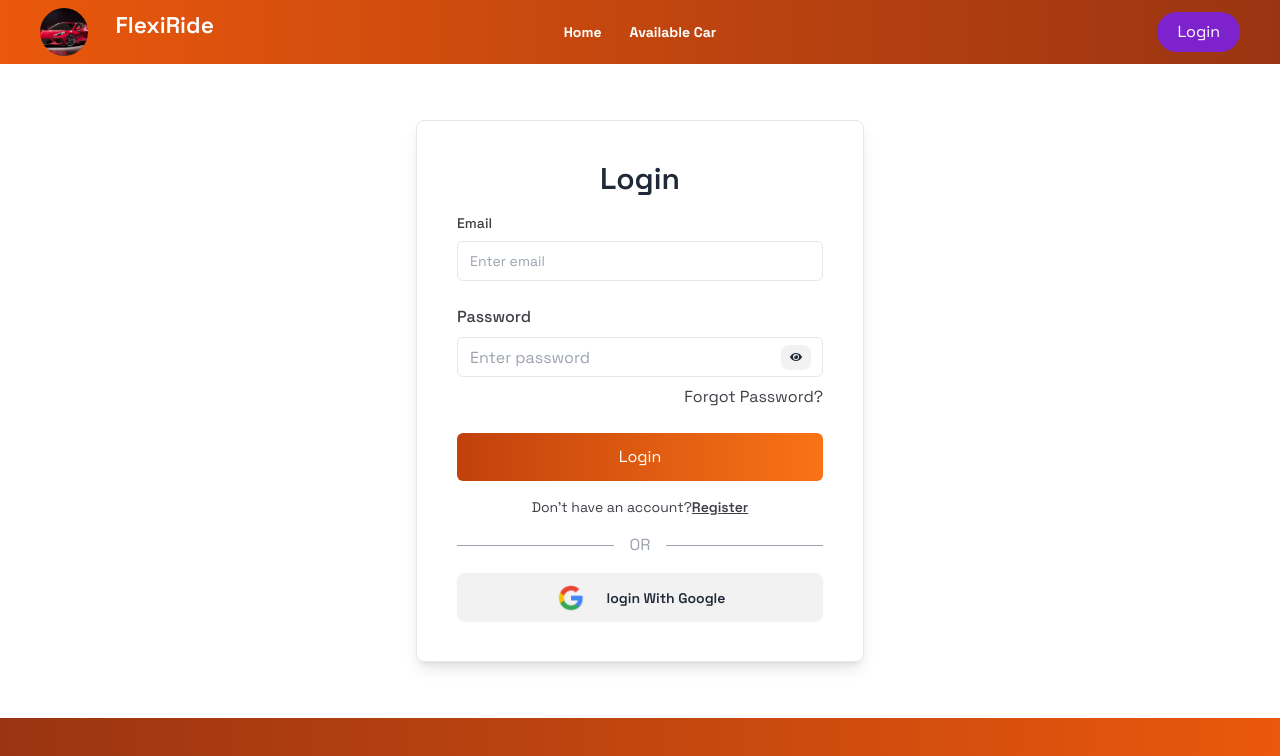
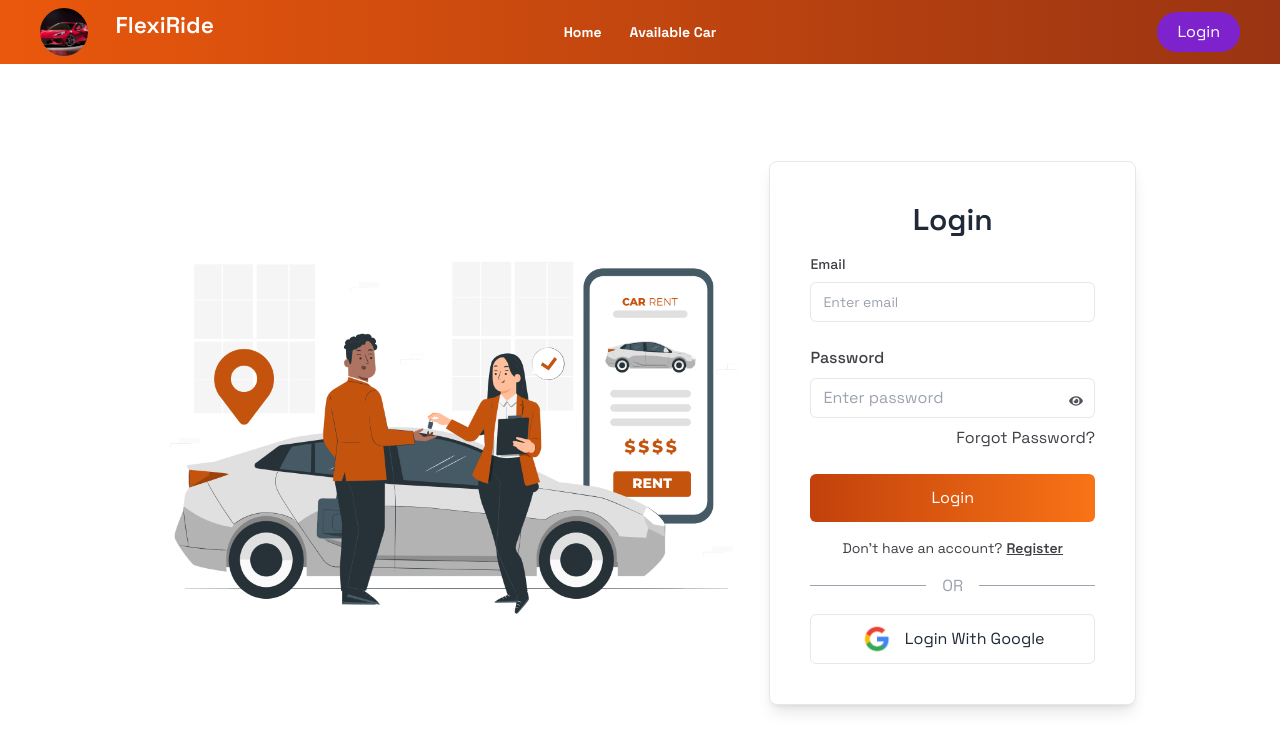
Before and after one commit to mitu058/car-rental-client, a React (Vite) app: page /login in a window 1280 px wide. Shown: the top 756 px of the page. Built offline with nearby package versions, Linux system fonts and the light colour scheme; no server answers.

Commit message:
modify login page

```diff
--- a/src/pages/Login.jsx
+++ b/src/pages/Login.jsx
@@ -7,14 +7,15 @@ import auth from "../firebase/firebase.config";
 import { FaEye, FaEyeSlash } from "react-icons/fa";
 import axios from "axios";
 import googlelogo from "../assets/gogle.png";
+import loginrent from "../assets/Car rental-pana.png";
 
 const Login = () => {
   const { signInUser, setUser } = useContext(AuthContext);
-  const [showPasswoed, setShowPassword] = useState(false);
+  const [showPassword, setShowPassword] = useState(false);
   const provider = new GoogleAuthProvider();
   const navigate = useNavigate();
 
-  const handelLogin = (e) => {
+  const handleLogin = (e) => {
     e.preventDefault();
     const form = e.target;
     const email = form.email.value;
@@ -22,42 +23,45 @@ const Login = () => {
 
     signInUser(email, password)
       .then((result) => {
-        toast.success("login successful");
+        toast.success("Login successful");
         const user = result.user;
         navigate("/");
-        const user1 = { email: email };
+
+        const user1 = { email };
         axios
           .post("https://car-rental-server-rosy.vercel.app/jwt", user1, { withCredentials: true })
-          .then((res) => {
-            console.log(res.data);
-          });
+          .then((res) => console.log(res.data));
+
         setUser(user);
       })
-      .catch((error) => {
-        toast.error("failed to login");
+      .catch(() => {
+        toast.error("Failed to login");
       });
   };
 
   const googleLogIn = (e) => {
     e.preventDefault();
     signInWithPopup(auth, provider)
-      .then((result) => {
-        toast.success("login successful");
+      .then(() => {
+        toast.success("Login successful");
         navigate("/");
       })
-      .cath((error) => {
-        toast.error("failed to login with google");
+      .catch((error) => {
+        toast.error("Failed to login with Google");
         console.error(error);
       });
   };
 
   return (
-    <div className="my-14 flex-col lg:flex justify-between px-4 lg:w-[80%] mx-auto items-center">
-      <div className="mx-auto w-full max-w-md space-y-4 rounded-lg border  bg-white p-10 shadow-lg dark:border-zinc-700 dark:bg-zinc-900">
+    <div className="my-14 flex flex-col lg:flex-row  justify-between px-4 lg:w-[80%] mx-auto items-center">
+      <div>
+        <img className="" src={loginrent} alt="Car Rental Illustration" />
+      </div>
+      <div className="mx-auto w-full max-w-md space-y-4 rounded-lg border bg-white p-10 shadow-lg dark:border-zinc-700 dark:bg-zinc-900">
         <h1 className="text-3xl text-center font-semibold">Login</h1>
-        <form onSubmit={handelLogin} action="#" className="space-y-6">
+        <form onSubmit={handleLogin} className="space-y-6">
           <div className="space-y-2 text-sm text-zinc-700 dark:text-zinc-300">
-            <label htmlFor="username_2" className="block font-medium">
+            <label htmlFor="email" className="block font-medium">
               Email
             </label>
             <input
@@ -69,10 +73,7 @@ const Login = () => {
             />
           </div>
           <div className="space-y-2 text-sm relative">
-            <label
-              htmlFor="password"
-              className="block text-base text-zinc-700 dark:text-zinc-300 font-medium"
-            >
+            <label htmlFor="password" className="block text-base text-zinc-700 dark:text-zinc-300 font-medium">
               Password
             </label>
             <input
@@ -80,22 +81,17 @@ const Login = () => {
               id="password"
               placeholder="Enter password"
               name="password"
-              type={showPasswoed ? "text" : "password"}
+              type={showPassword ? "text" : "password"}
               required
             />
-
             <div
-              onClick={() => setShowPassword(!showPasswoed)}
-              className="btn btn-xs absolute right-3 top-8"
+              onClick={() => setShowPassword(!showPassword)}
+              className="absolute right-3 top-10 cursor-pointer text-zinc-600 dark:text-zinc-400"
             >
-              {showPasswoed ? <FaEyeSlash></FaEyeSlash> : <FaEye></FaEye>}
+              {showPassword ? <FaEyeSlash /> : <FaEye />}
             </div>
-
             <div className="flex justify-end text-xs">
-              <a
-                href="#"
-                className="text-zinc-700 hover:underline text-base dark:text-zinc-300"
-              >
+              <a href="#" className="text-zinc-700 hover:underline text-base dark:text-zinc-300">
                 Forgot Password?
               </a>
             </div>
@@ -106,7 +102,7 @@ const Login = () => {
         </form>
         <p className="text-center text-sm text-zinc-700 dark:text-zinc-300">
           Don&apos;t have an account?
-          <Link to="/register" className="font-semibold underline">
+          <Link to="/register" className="font-semibold underline ml-1">
             Register
           </Link>
         </p>
@@ -115,17 +111,15 @@ const Login = () => {
           <div className="mx-4 text-gray-400">OR</div>
           <hr className="flex-1 border-gray-400" />
         </div>
-        {/* Social icons */}
         <button
           onClick={googleLogIn}
           aria-label="Log in with Google"
-          className="flex items-center space-x-3 w-full btn px-4 py-2"
+          className="flex items-center justify-center space-x-3 w-full px-4 py-2 border rounded-md hover:bg-gray-100 dark:hover:bg-gray-800"
         >
           <img className="h-8 w-8" src={googlelogo} alt="Google Logo" />
-          <span>login With Google</span>
+          <span>Login With Google</span>
         </button>
       </div>
-
     </div>
   );
 };
```
Also changed, not shown: src/assets/Car rental-pana.png (added).
